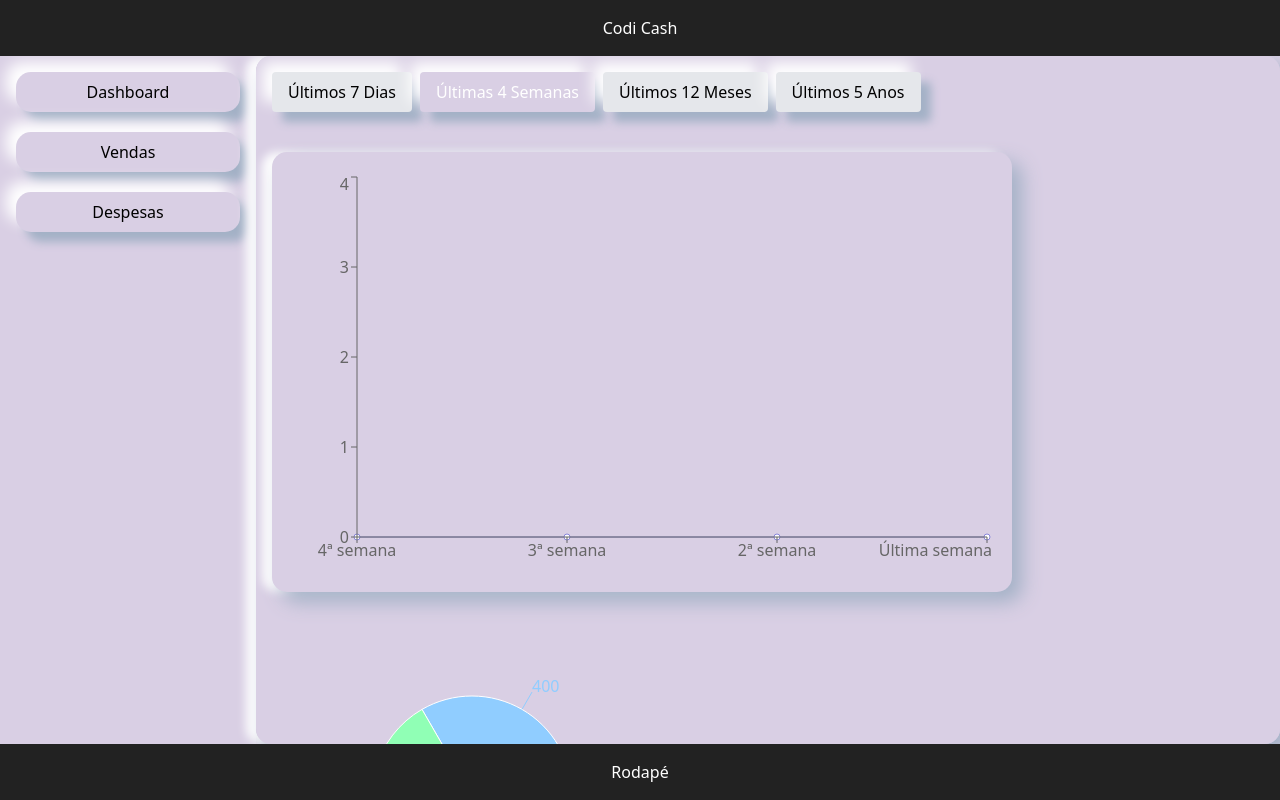
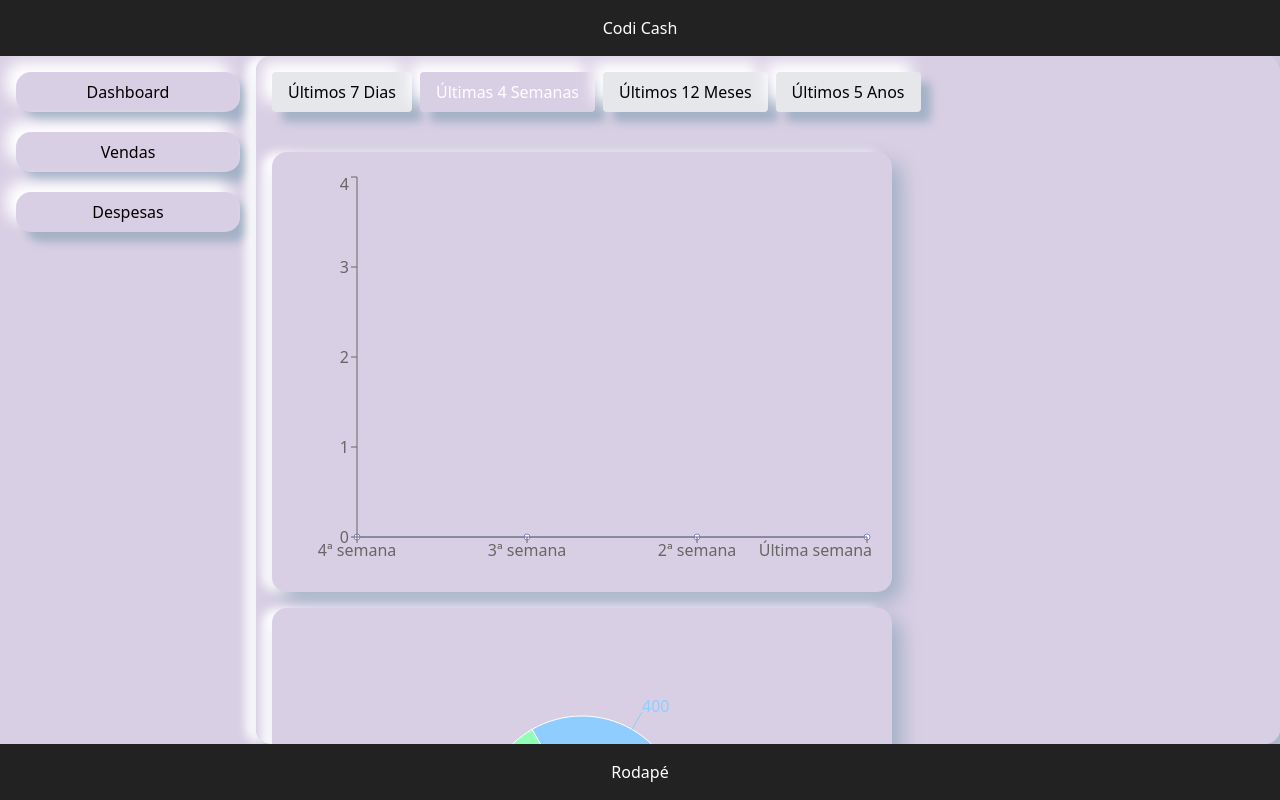
Before and after one commit to codiacademy/ChallengeVII-intensivo-ufjf, a Next.js app: page / in a window 1280 px wide. Built offline with nearby package versions, Linux system fonts and the light colour scheme.

Commit message:
atualização nos gráficos

```diff
--- a/app/(content)/dashboard/page.jsx
+++ b/app/(content)/dashboard/page.jsx
@@ -38,14 +38,17 @@ export default function Dashboard() {
         ))}
       </div>
 
-      <div className="flex flex-wrap gap-4">
-        <div className="rounded-[15px] shadow-[10px_10px_20px_#a3b1c6,-10px_0px_10px_#ffffff] bg-[var(--colors-background)] p-5">
+      <div className="border-none flex flex-wrap gap-4 w-fit">
+        <div className="border-none rounded-[15px] shadow-[10px_10px_20px_#a3b1c6,-10px_0px_10px_#ffffff] bg-[var(--colors-background)] p-5">
           <GraficoVendas periodo={periodo} />
         </div>
-        <GraficoDePizza />
+        <div className="border-none rounded-[15px] shadow-[10px_10px_20px_#a3b1c6,-10px_0px_10px_#ffffff] bg-[var(--colors-background)] p-5">
+          <GraficoDePizza />
+        </div>
       </div>
-
-      <KPIs />
+      <div>
+        <KPIs />
+      </div>
     </div>
   );
 }
--- a/components/Graficos/Grafico3Barras.jsx
+++ b/components/Graficos/Grafico3Barras.jsx
@@ -79,7 +79,7 @@ export default function GraficoVendas({ periodo }) {
   };
 
   return (
-    <LineChart width={700} height={400} data={periodos[periodo]}>
+    <LineChart width={580} height={400} data={periodos[periodo]}>
       <Line type="monotone" dataKey="vendas" stroke="#8884d8" />
       <XAxis dataKey="name" />
       <YAxis />
--- a/components/Graficos/GraficoDePizza.jsx
+++ b/components/Graficos/GraficoDePizza.jsx
@@ -14,7 +14,7 @@ export default function MyPieChart() {
   return (
     <div className='bg-transparent'>
 
-    <PieChart width={400} height={400}>
+    <PieChart width={580} height={400}>
       <Pie
         data={data}
         cx="50%"
--- a/components/KPIs/kpis.jsx
+++ b/components/KPIs/kpis.jsx
@@ -1,7 +1,7 @@
 
 export default function KPIs() {
   return (
-   <div className="p-2 pl-5 w-full max-w-md mb-5
+   <div className="p-2 pl-5 w-155 mb-5
                 text-[#4d4d4d]
                 shadow-[10px_10px_10px_#a3b1c6,-10px_-10px_15px_#ffffff] rounded-[15px]">
         <h2>Indicadores</h2>
```
